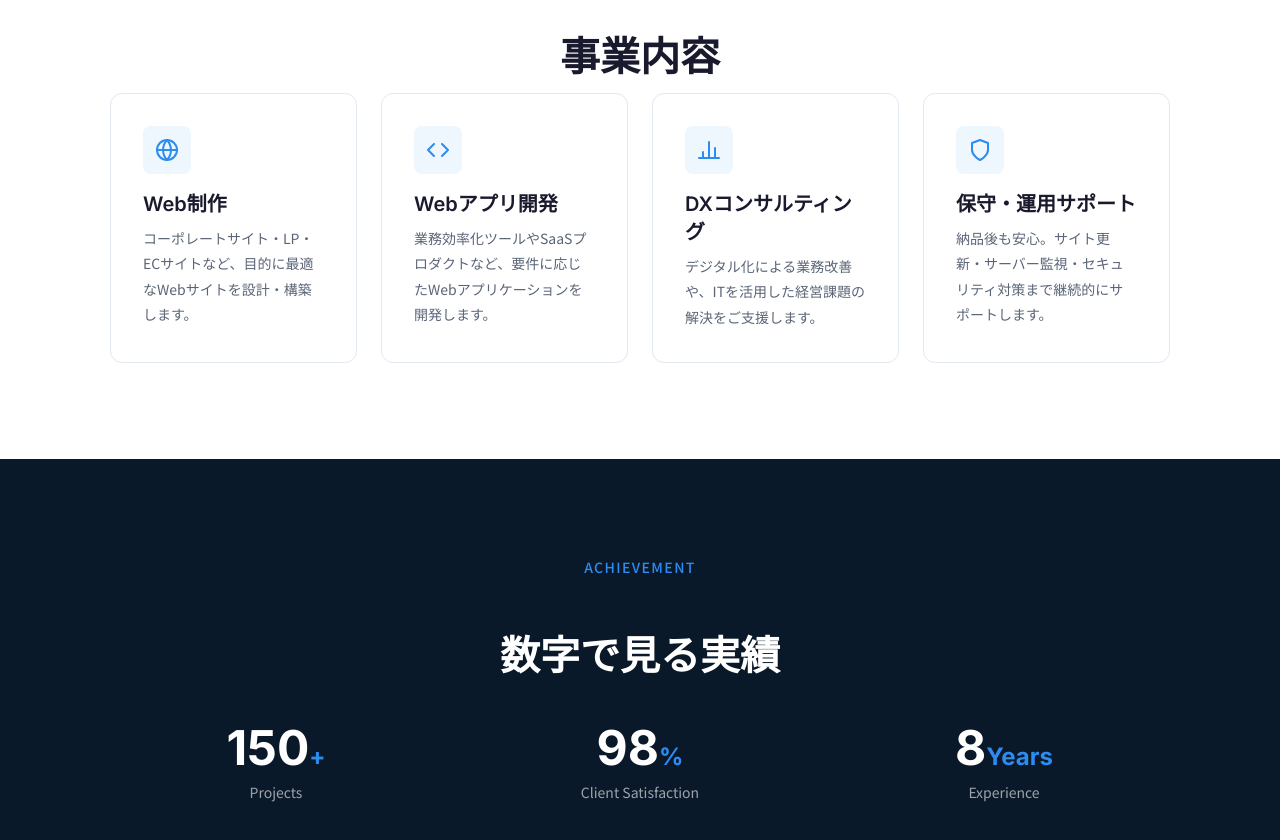
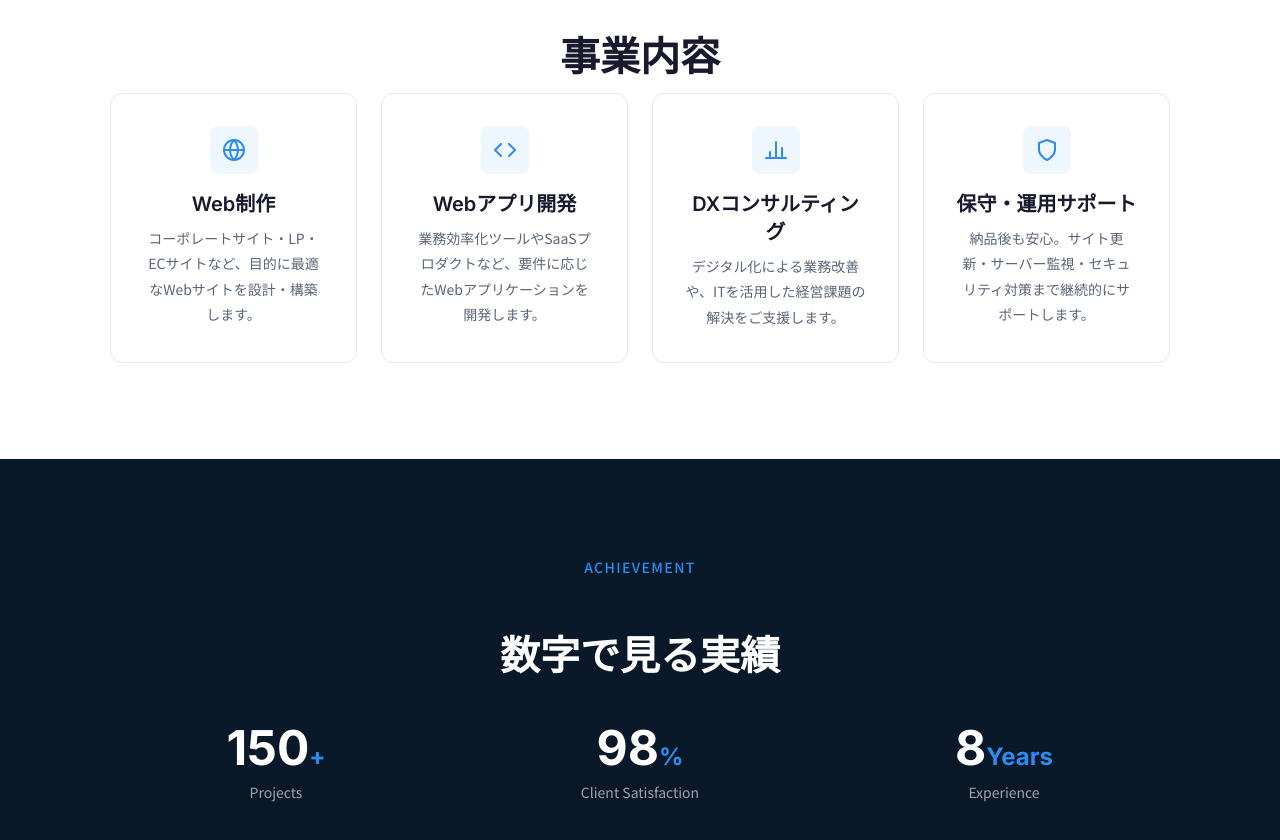
Before and after one commit to yamasaki-engineer2002/portfolio, a website built with Vite: page works/corporate/index.html in a window 1280 px wide. Shown: the part 940-1780 px from the top of the page. Built offline with nearby package versions, Linux system fonts and the light colour scheme.

Commit message:
fix: 事業内容カードのアイコン・タイトル・テキストを中央揃えに変更
Co-Authored-By: Claude Opus 4.6 <noreply@anthropic.com>

```diff
--- a/works/corporate/css/global/_components.scss
+++ b/works/corporate/css/global/_components.scss
@@ -121,6 +121,7 @@
     background-color: rgba(45, 140, 240, 0.08);
     border-radius: var(--radius-md);
     color: var(--color-accent);
+    margin-inline: auto;
     margin-bottom: var(--space-sm);
   }
 
@@ -128,6 +129,7 @@
     font-family: var(--font-heading);
     font-size: var(--fs-lg);
     font-weight: var(--fw-semibold);
+    text-align: center;
     margin-bottom: var(--space-xs);
   }
 
@@ -135,6 +137,7 @@
     font-size: var(--fs-sm);
     color: var(--color-text-sub);
     line-height: var(--lh-base);
+    text-align: center;
   }
 }
 
```
